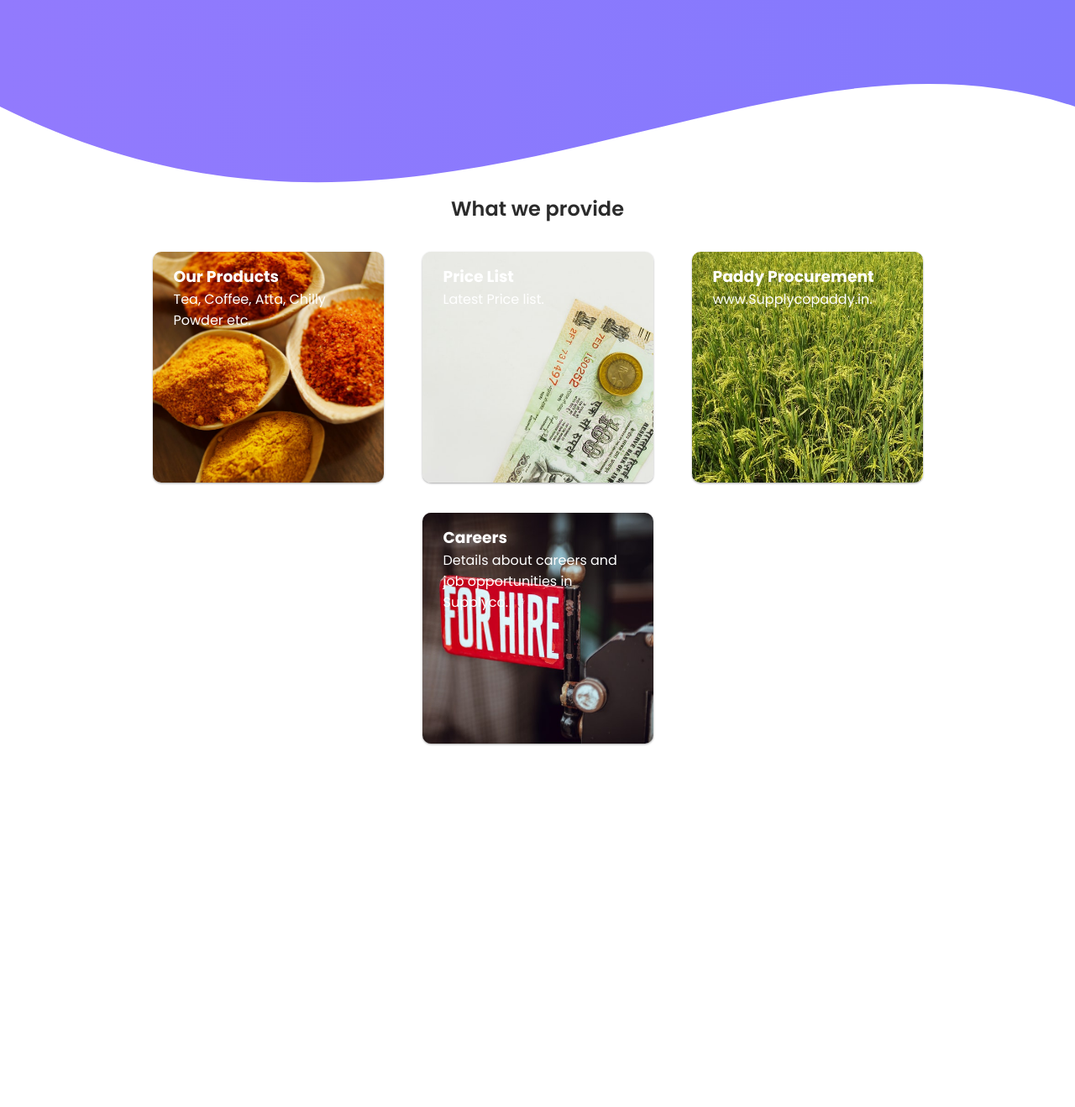
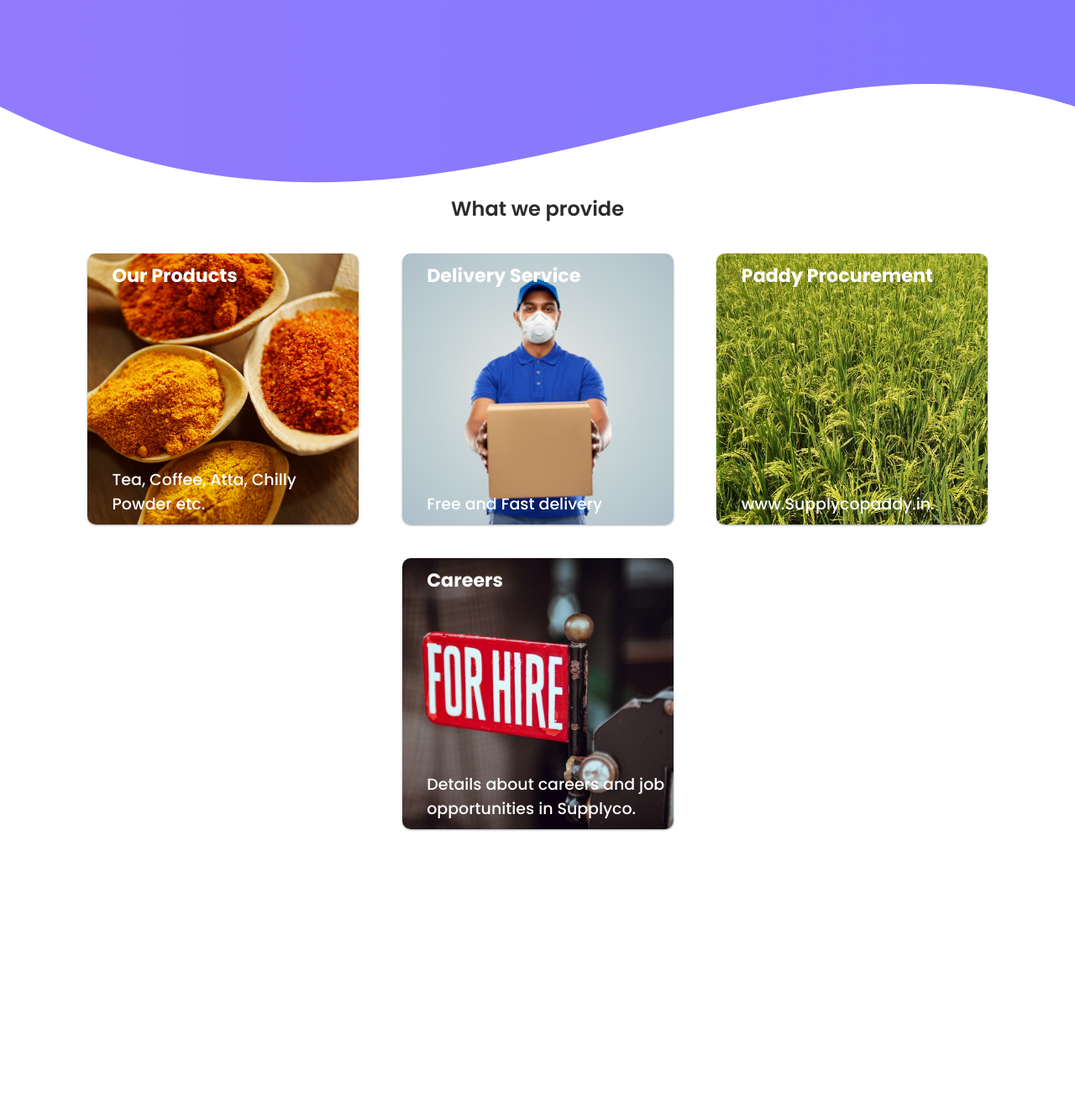
Before and after one commit to niranjraj/Supplyco-web-app, a Django app: page / in a window 1280 px wide. Shown: the part 445-1764 px from the top of the page at 84% size. Run offline with Django 3.2, Linux system fonts and the light colour scheme; some libraries are stand-ins or nearby versions.

Commit message:
ui update

```diff
--- a/src/accounts/templates/accounts/sign.html
+++ b/src/accounts/templates/accounts/sign.html
@@ -37,7 +37,7 @@
 
                     <input type="submit" name="Login" value="Log-in" class="btn solid">
 
-                    <p class="social-text">Or sign in with social platform</p>
+                    <p class="social-text">Keep it a secret</p>
 
                 </form>
 
@@ -50,7 +50,7 @@
                     </div>
                     <div class="input-field">
                         <i class="fas fa-user"></i>
-                        <input class="text-input" type="text" name="aadhaar" placeholder="Aadhaar">
+                        <input class="text-input" type="text" name="aadhaar" placeholder="Aadhaar" >
                     </div>
                     <div class="input-field">
                         <i class="fas fa-lock"></i>
@@ -68,7 +68,7 @@
 
                     <input type="submit" name="SignUp" value="Sign-up" class="btn solid">
 
-                    <p class="social-text">Or sign in with social platform</p>
+                    <p class="social-text">Use Registered Aadhaar</p>
 
                 </form>
             </div>
--- a/src/accounts/views.py
+++ b/src/accounts/views.py
@@ -36,7 +36,6 @@ def sign(request):
             email=form2.cleaned_data.get("email")
             password=form2.cleaned_data.get("password")
             user= authenticate(request,username=email,password=password)
-
             if user is not None:
                 login(request,user)
                 if user.is_delivery_staff:
@@ -44,8 +43,7 @@ def sign(request):
                 else:
                      return redirect('products')
             else:
-
-                passUser=request.user
+                passUser=User.objects.get(email=email)
                 answer=passUser.check_password(password)
                 if(not answer):
                     usererror="Invalid Password"
--- a/src/products/templates/product/checkout.html
+++ b/src/products/templates/product/checkout.html
@@ -48,7 +48,7 @@
             <div class="main-wrapper main-wrapper-2">
                     <a  class="btn btn-back" href="{% url 'cart' %}">&#x2190; Back to Cart</a>
 				    <hr>
-				    <h3>Order Summary</h3>
+				    <h3>Order Summary:</h3>
                     <hr>
                     {% for item in items%}
 			    	<div data-product="{{item.product.id}}" class="cart-row">
--- a/src/static/css/cart.css
+++ b/src/static/css/cart.css
@@ -46,6 +46,9 @@ a{
     color:#ffffff;
     font-weight: 500;
 }
+.btn:hover{
+    background:  linear-gradient(to right,#9e89fd,#8e85fd);
+}
 
 .cart-content{
     margin:3em 0;
@@ -57,6 +60,7 @@ a{
     display: flex;
     justify-content: space-around;
     padding:1em;
+
 
 }
 .img-wrapper{
--- a/src/static/css/checkout.css
+++ b/src/static/css/checkout.css
@@ -61,7 +61,7 @@ form{
 	border:none;
 	border-radius: 10px;
 	background:#f5f5f5;
-	border-bottom:1px solid #bebabe;
+
 	width: 70%;
 	max-width: 500px;
 	min-width: 250px;
@@ -105,12 +105,16 @@ form{
 	font-weight: 500;
 	text-transform: capitalize;
 }
+.btn:hover{
+	background:  linear-gradient(to right,#9e89fd,#8e85fd);
+}
 .btn-success{
 	position: absolute;
 	bottom:-70px;
 	transform: translateX(50%);
 	right:50%;
 	font-size: 1rem;
+	cursor:pointer
 
 }
 
--- a/src/static/css/style.css
+++ b/src/static/css/style.css
@@ -7,6 +7,7 @@
     --primary-clr: linear-gradient(to right,#927AFD,#8379FD);
     --secondary-clr:#ffffff;
     --button-clr: rgb(118,99,209);
+    --button-bg:#ffffff;
     --footer-icon: rgb(118,99,209);
     --dark-clr:#3e1f47  ;
     --header-background:transparent;
@@ -14,6 +15,8 @@
     --header-clr:#2b2b2b;
     --background-clr:#EEECED;
     --light-accent:rgb(211,211,211);
+    --hover-clr:#F28D9F;
+    --button-hover:#fff3ff;
 
 }
 
@@ -78,9 +81,14 @@ img{
 .nav-scroll{
     --secondary-clr: rgb(118,99,209);
     --primary-clr:#ffffff;
-    --light-accent:#3C2B92;
+    --light-accent:#5e49c9;
     --button-clr:#ffffff;
     --header-background:#ffffff;
+    --hover-clr:#f72585;
+    --button-bg:linear-gradient(to right,#927AFD,#8379FD);
+    --button-hover:linear-gradient(to right,#9b86fd,#897ffd);;
+
+
 }
 
 
@@ -146,7 +154,7 @@ img{
 }
 
 .nav-list li :hover{
-    color:var(--light-accent);
+    color:var(--hover-clr);
 
 
 }
@@ -187,10 +195,13 @@ img{
     padding: 0.2em;
     text-align: center  ;
     border-radius: 20px;
-    background-color: var(--secondary-clr);
+    background: var(--button-bg);
     margin: 2em auto;
 
 
+}
+.menu-btn a:hover{
+    background: var(--button-hover);
 }
 .container{
     display: flex;
@@ -226,6 +237,7 @@ img{
 
     font-family: 'Noto Sans', sans-serif;
     line-height: 45px;
+    cursor: default;
     background:linear-gradient(to right,#C6FFDD,#FBD786);
     background-size: 200%;
     background-clip:text;
@@ -288,19 +300,29 @@ img{
 }
 
 .card{
-    width:17.1875em;
-    height: 17.1875em;
-    display: inline-block;
+    width:17em;
+    height: 17em;
+    position: relative;
     border-radius: 10px;
     padding:0.9375em 1.5625em;
     cursor: pointer;
     margin:0.625em 0.93753em;
     box-shadow: 0 1px 3px rgba(0,0,0,0.12), 0 1px 2px rgba(0,0,0,0.24);
     transition: transform 0.3s cubic-bezier(.25,.8,.25,1);
-    color:white;
+    color:#ffffff;
 
 }
+.card h3{
+    position: absolute;
+    top:10px;
+}
+.card p{
+    position: absolute;
+    bottom:10px;
+    font-weight: 500;
+}
 .card-text{
+
     margin:0.5em 0;
     width: 100%;
     text-align: center;
@@ -308,6 +330,7 @@ img{
 }
 
 .card-text h2{
+
     color: var(--header-clr);
     font-weight: 600;
 
@@ -321,7 +344,7 @@ img{
 
 }
 .card-2{
-    background-image:url(/static/images/price.jpeg);
+    background-image:url(/static/images/deliveryman.jpg);
     background-position: center;
     background-size: cover;
     transform: translateX(70%);
@@ -337,7 +360,7 @@ img{
 
 
 .card-4{
-    background-image:url("/static/images/career.jpeg");
+    background-image:url(/static/images/career.jpeg);
     background-position: center;
     background-size: cover;
     transform: translateX(70%);
@@ -666,7 +689,6 @@ img{
     }
 
     .menu-btn a:active{
-
         padding-top:0em;
     }
 
--- a/src/static/js/checkout.js
+++ b/src/static/js/checkout.js
@@ -21,7 +21,7 @@ $(document).ready(function () {
     $(form).submit(function (e) {
         e.preventDefault()
         $('.btn-success ').hide();
-        $('#payment-info').show();
+        $('#payment-info').show(800);
 
     });
 
--- a/src/store/templates/store/store.html
+++ b/src/store/templates/store/store.html
@@ -24,11 +24,11 @@
                 <nav class="drawer">
                     <ul class="nav-list">
                         <li><a href="">Home</a></li>
-                        <li><a href="#">Purchase</a></li>
-                        <li><a href="help/">Help</a></li>
+                        <li><a href="{% url 'products' %}">Purchase</a></li>
+                        <li><a href="{% url 'help' %}">Help</a></li>
                         <li>
                             <div class="menu-btn">
-                                <a href="sign/" class="login-btn">Login</a>
+                                <a href="{% url 'sign' %}" class="login-btn">Login</a>
 
                             </div>
                         </li>
@@ -72,22 +72,22 @@
                     <h2>What we provide</h2>
                 </div>
                 <div class="col">
-                    <div class="card card-1" >
+                    <a href="#" class="card card-1" >
                         <h3>Our Products</h3>
                         <p>Tea, Coffee, Atta, Chilly Powder etc.</p>
-                    </div>
-                    <div class="card card-2 ">
-                        <h3>Price List</h3>
-                        <p>Latest Price list.</p>
-                    </div>
-                    <div class="card card-3">
+                    </a>
+                    <a href="{% url 'delivery' %}"class="card card-2 ">
+                        <h3>Delivery Service</h3>
+                        <p>Free and Fast delivery</p>
+                    </a>
+                    <a href="#"class="card card-3">
                         <h3>Paddy Procurement</h3>
                         <p>www.Supplycopaddy.in.</p>
-                    </div>
-                    <div class="card card-4">
+                    </a>
+                    <a href="#" class="card card-4">
                         <h3>Careers</h3>
                         <p>Details about careers and job opportunities in Supplyco.</p>
-                    </div>
+                    </a>
                 </div>
             </section>
 
```
Also changed, not shown: src/static/css/products.css (+8 -1 lines), src/static/css/sign.css (+12 -4 lines), src/static/js/authenticate.js (+11 -5 lines), src/static/js/cart.js (+5 -3 lines), src/db.sqlite3, src/static/images/deliveryman.jpg (added).
